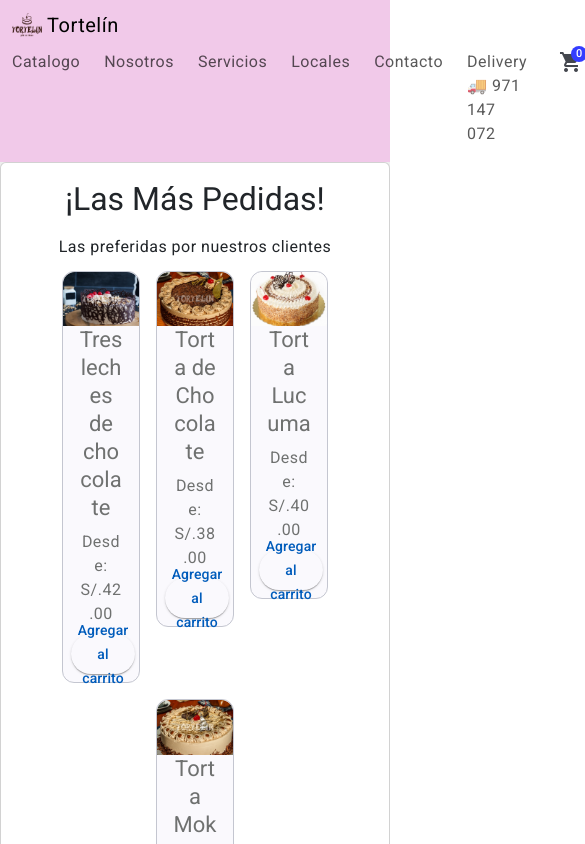
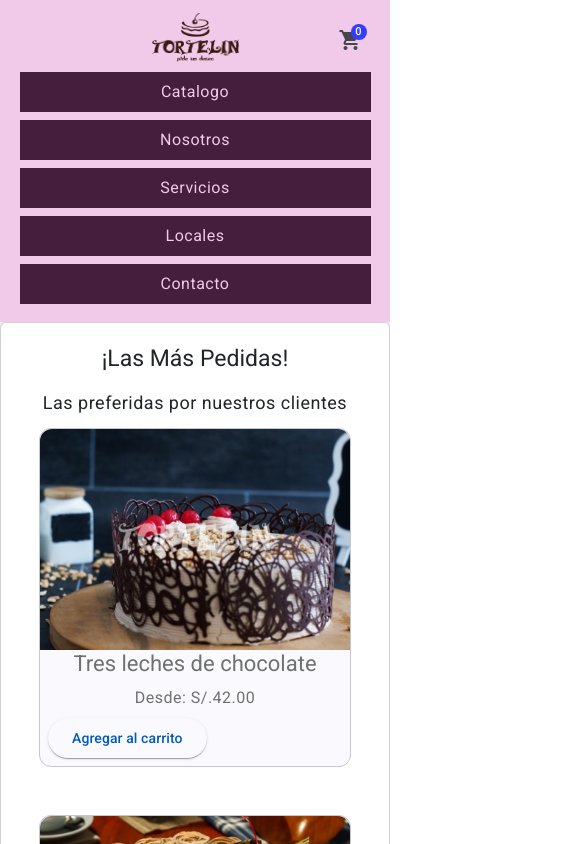
Before and after one commit to ribuhub25/landingPageTortelin, an Angular app: page / in a window 390 px wide. Shown: the top 844 px of the page, 585 px wide, since content can reach past the window. Built offline with nearby package versions, Linux system fonts and the light colour scheme.

Commit message:
Se agregó el diseño responsive para celular de la vista home, falta implementarlo en las demas vistas....

```diff
--- a/src/app/Components/card/card.component.scss
+++ b/src/app/Components/card/card.component.scss
@@ -6,3 +6,9 @@
   background-image: url('https://material.angular.io/assets/img/examples/shiba1.jpg');
   background-size: cover;
 }
+
+@media screen and (max-width:800px) {
+  .snap-card{
+    max-width: 80vw;
+  }
+}
--- a/src/app/Components/nav-bar/nav-bar.component.html
+++ b/src/app/Components/nav-bar/nav-bar.component.html
@@ -1,16 +1,24 @@
 <nav class="navbar navbar-light">
   <div class="container-fluid">
+    <div class="container-header">
       <a class="navbar-brand" routerLink="/">
         <img
           src="asset/logo.png"
-        alt=""
-        width="30"
-        height="24"
+          alt="logo"
+          width="75"
+          height="33"
           class="d-inline-block align-text-top"
         />
-      Tortelín
       </a>
-    <ul class="navbar-nav d-flex flex-row gap-4">
+      <span class="cart_head">
+          <button mat-icon-button class="favorite-icon" (click)="ToggleCart()">
+          <mat-icon [matBadge]="count" matBadgeColor="accent" aria-hidden="false"
+            >shopping_cart</mat-icon
+          >
+        </button>
+      </span>
+    </div>
+    <ul class="navbar-nav">
       <li class="nav-item">
         <a
           class= "nav-link"
@@ -32,12 +40,12 @@
       <li class="nav-item">
         <a class="nav-link {isActive}" aria-current="page" href="#">Contacto</a>
       </li>
-      <li class="nav-item">
+      <li class="nav-item shopping_cart">
         <a class="nav-link {isActive}" aria-current="page" href="#"
           >Delivery 🚚 971 147 072</a
         >
       </li>
-      <li class="nav-item">
+      <li class="nav-item shopping_cart">
         <button mat-icon-button class="favorite-icon" (click)="ToggleCart()">
           <mat-icon [matBadge]="count" matBadgeColor="accent" aria-hidden="false"
             >shopping_cart</mat-icon
--- a/src/app/Components/nav-bar/nav-bar.component.scss
+++ b/src/app/Components/nav-bar/nav-bar.component.scss
@@ -1,9 +1,64 @@
 nav{
   background-color: #f1c9e9;
   width: 100vw;
+  ul{
+    display: flex;
+    flex-direction: row;
+    gap: 2em;
+  }
 }
-
 .activedColor{
   color: #96588a;
   font-weight: bold;
 }
+.cart_head{
+  display: none;
+}
+
+@media screen and (max-width:800px) {
+  .container-fluid{
+    flex-direction: column;
+    padding-bottom: 10px;
+    width: 100vw;
+    .container-header{
+      display: flex;
+      width: 90vw;
+      .navbar-brand{
+        padding-bottom: 10px;
+        margin-left: auto;
+        margin-right: auto;
+        padding-left: 40px;
+        img{
+          width: 87px;
+          height: 49px;
+        }
+      }
+      .cart_head{
+        display: block;
+        margin-top: auto;
+        margin-bottom: auto;
+      }
+    }
+
+  }
+  nav{
+  ul{
+    display: flex;
+    flex-direction: column;
+    justify-content: center;
+    text-align: center;
+    gap: 0.5em;
+    .nav-item{
+      width: 90vw;
+      background-color: #451e3e;
+      cursor: pointer;
+      .nav-link{
+        color: #f1c9e9;
+      }
+    }
+    .shopping_cart{
+      display: none;
+    }
+  }
+}
+}
--- a/src/app/Pages/home/home.component.html
+++ b/src/app/Pages/home/home.component.html
@@ -1,14 +1,14 @@
 <app-nav-bar [drawer]="drawer" [count]="count"></app-nav-bar>
 <mat-drawer-container class="example-container">
-  <mat-drawer #drawer class="hijo-sidenav" mode="side" position="end">
-    <app-list-tortas-cart [count]="count" [tortasSeleccionados]="tortasCarrito" />
+  <mat-drawer #drawer class="hijo-sidenav" mode="side" position="end" class="mat-drawer">
+    <app-list-tortas-cart [count]="count" [tortasSeleccionados]="tortasCarrito" class="list_cart" />
   </mat-drawer>
   <mat-drawer-content>
     <div class="card col-12 text-center">
       <div class="card-body">
         <h4>¡Las Más Pedidas!</h4>
         <p>Las preferidas por nuestros clientes</p>
-        <div class="d-flex flex-wrap justify-content-center gap-3">
+        <div class="contenedor_cards">
           @for (torta of tortasTop5; track torta.id) {
             <snap-card [torta]="torta" [categoryName]="GetCategoryName(torta.categoryId)" (cardEmitter)="onGetTortaDetail(torta.id)"></snap-card>
           }
--- a/src/app/Pages/home/home.component.scss
+++ b/src/app/Pages/home/home.component.scss
@@ -1,7 +1,39 @@
 .example-container {
   width: 100vw;
-  height: 92vh;
   /* The background property is added to clearly distinguish the borders between drawer and main
      content */
   background: #eee;
 }
+.contenedor_cards{
+  display: flex;
+  flex-wrap: wrap;
+  justify-content: center;
+  gap: 2em;
+}
+
+@media screen and (max-width:800px) {
+  .mat-drawer{
+    width: 100vw;
+    height: auto;
+    .list_cart{
+    display: flex;
+    justify-content: center;
+    }
+  }
+
+  .card-body{
+    h4{
+      font-size: 23px;
+    }
+    p{
+      font-size: large;
+    }
+    .contenedor_cards{
+    display: flex;
+    flex-direction: column;
+    justify-content: center;
+    gap: 3em;
+    align-content: center;
+    }
+  }
+}
--- a/src/app/content/common/list-tortas-cart/list-tortas-cart.component.html
+++ b/src/app/content/common/list-tortas-cart/list-tortas-cart.component.html
@@ -1,13 +1,6 @@
-<mat-list style="text-align: center; max-width: 50vw; font-size: small;">
-  <div mat-subheader><b>Productos seleccionados</b></div>
-  <div
-    style="
-      display: flex;
-      flex-direction: row;
-      align-items: baseline;
-      justify-content: center;
-    "
-  >
+<mat-list class="mat-list">
+  <div mat-subheader class="title-cart-list"><b>Productos seleccionados</b></div>
+  <div class="container-totales">
     <div mat-subheader>Tortas: <span>{{ count }}</span></div>
     <div mat-subheader><app-total /></div>
     <button mat-button color="primary" (click)="onClickClear()">
@@ -15,7 +8,8 @@
     </button>
   </div>
   @for (torta of tortasSeleccionados ; track torta.torta.id;) {
-  <img src="{{ torta.torta.img }}" width="150" />
+  <div class="card">
+  <img src="{{ torta.torta.img }}" width="200" class="pt-4 mx-auto"/>
   <mat-list-item>
     <span matListItemTitle
       ><div>
@@ -37,5 +31,6 @@
     </button>
   </mat-list-item>
   <br />
+  </div>
   }
 </mat-list>
--- a/src/app/content/common/list-tortas-cart/list-tortas-cart.component.scss
+++ b/src/app/content/common/list-tortas-cart/list-tortas-cart.component.scss
@@ -0,0 +1,27 @@
+.mat-list{
+  text-align: center;
+  max-width: 50vw;
+  font-size: small;
+  .container-totales{
+    display: flex;
+    flex-direction: row;
+    align-items: baseline;
+    justify-content: center;
+  }
+}
+
+@media screen and (max-width:800px) {
+  .mat-list{
+    max-width: 100vw;
+    .title-cart-list{
+      font-size: large;
+    }
+    .container-totales{
+      font-size: 16px;
+      button{
+        font-size: medium;
+      }
+    }
+
+  }
+}
```
Lines whose indentation alone changed are shown as unchanged.
